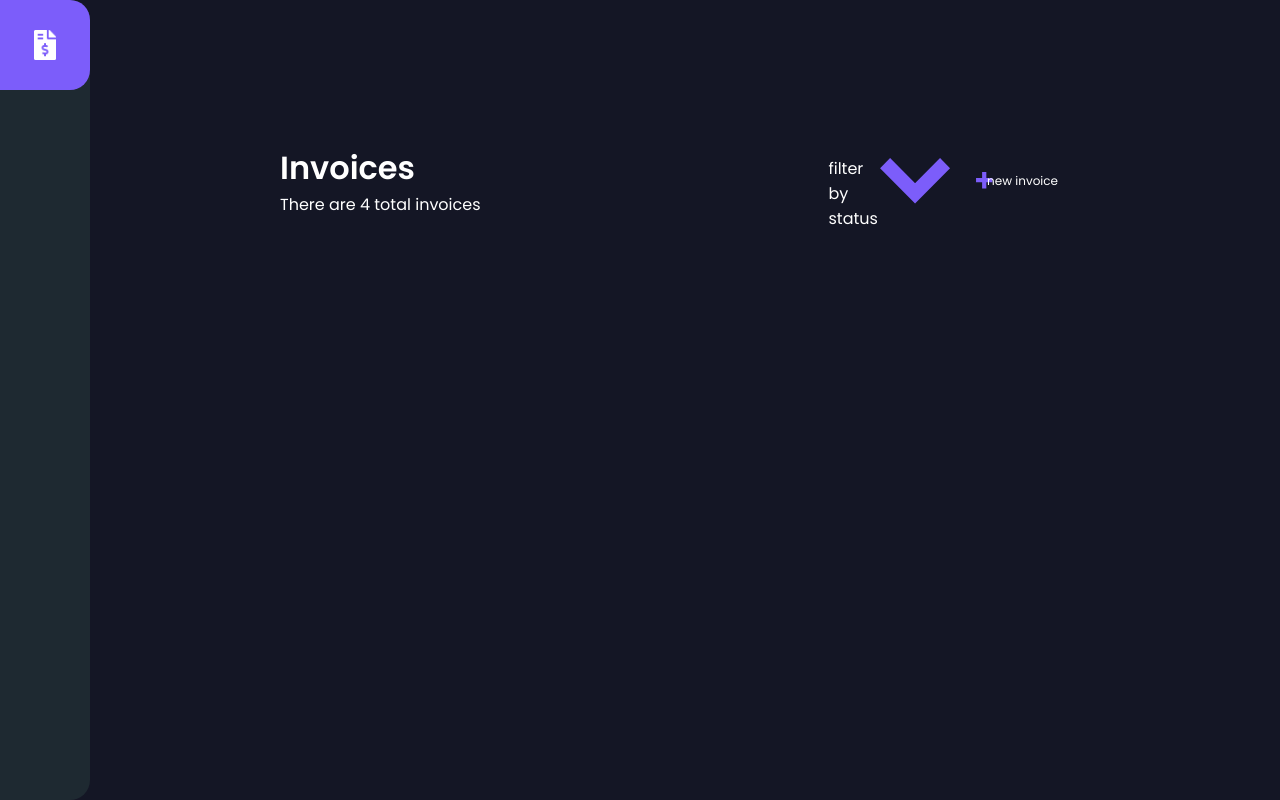
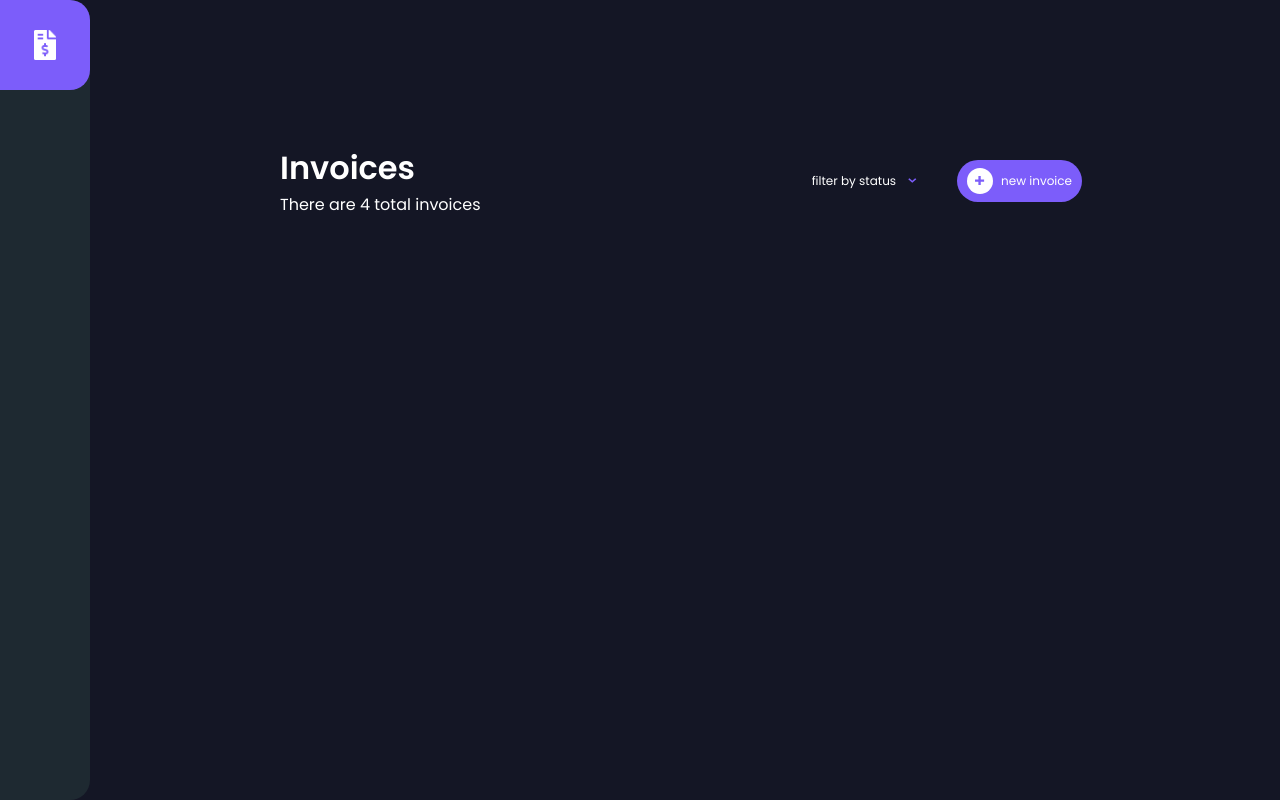
Before and after one commit to gyamficodes/invoice-app, a Vue app: page / in a window 1280 px wide. Built offline with nearby package versions, Linux system fonts and the light colour scheme.

Commit message:
update on invoice app

```diff
--- a/src/App.vue
+++ b/src/App.vue
@@ -36,7 +36,7 @@ export default {
   methods: {
     checkScreen() {
       const windowWidth = window.innerWidth;
-      if (windowWidth <= 660) {
+      if (windowWidth <= 750) {
         this.mobile = true;
       }
       this.mobile = false;
--- a/src/views/HomeView.vue
+++ b/src/views/HomeView.vue
@@ -3,13 +3,12 @@
     <!-- header -->
 
     <div class="push container">
-
-    <div class="left flex flex-column">
+      <div class="left flex flex-column">
         <h1>Invoices</h1>
         <span>There are 4 total invoices</span>
       </div>
       <div class="right flex">
-        <div @click="toggleFilterMenu" @keypress="Mouse" class="filter flex" ref="filter">
+        <div @click="toggleFilterMenu" @keypress="Mouse" class="filter flex">
           <span>filter by status</span>
           <img :src="image" alt="" />
           <ul v-show="FilterMenu" class="filter-menu">
@@ -45,27 +44,36 @@ export default {
     return {
       image: pic,
       image2: pic2,
+      FilterMenu: false,
     };
   },
   computed: {},
-  methods: {},
+  methods: {
+    newInvoice() {},
+    toggleFilterMenu() {
+      this.FilterMenu = !this.FilterMenu;
+    },
+  },
   watch: {},
   mounted() {},
 };
 </script>
 
-<style lang="scss" >
+<style lang="scss" scoped>
 $text-color: #fff;
 
 .home {
   color: $text-color;
 
-  .header {
+  .push {
     margin-bottom: 65px;
+    display: flex;
+    align-items: center;
     .left,
     .right {
       flex: 1;
     }
+
     .right {
       display: flex;
       justify-content: flex-end;
@@ -77,16 +85,57 @@ $text-color: #fff;
           font-size: 12px;
         }
       }
-      .filter{
+      .filter {
         position: relative;
         margin-right: 40px;
+        span {
+          cursor: pointer;
+        }
+        img {
+          margin-left: 12px;
+          width: 9px;
+          height: 5px;
+          cursor: pointer;
+        }
+        .filter-menu {
+          width: 120px;
+          position: absolute;
+          top: 25px;
+          list-style: none;
+          background-color: #1e2139;
+          box-shadow: 0 4px 6px -1px rgba(0, 0, 0, 0.1), 0 2px 4px -1px rgba(0, 0, 0, 0.06);
+
+          li {
+            cursor: pointer;
+            font-size: 12px;
+            padding: 10px 20px;
+
+            &:hover {
+              color: #1e2139;
+              background-color: #fff;
+            }
+          }
+        }
+      }
+      .button {
+        padding: 8px 10px;
+        background-color: #7c5dfa;
+        border-radius: 40px;
+
+        .inner-button {
+          margin-right: 8px;
+          border-radius: 50%;
+          padding: 8px;
+          align-items: center;
+          justify-content: center;
+          background-color: #fff;
+          img {
+            width: 10px;
+            height: 10px;
+          }
+        }
       }
     }
   }
-  .push{
-    display: flex;
-      justify-content: space-between;
-      align-items: center;
-  }
 }
 </style>
```
